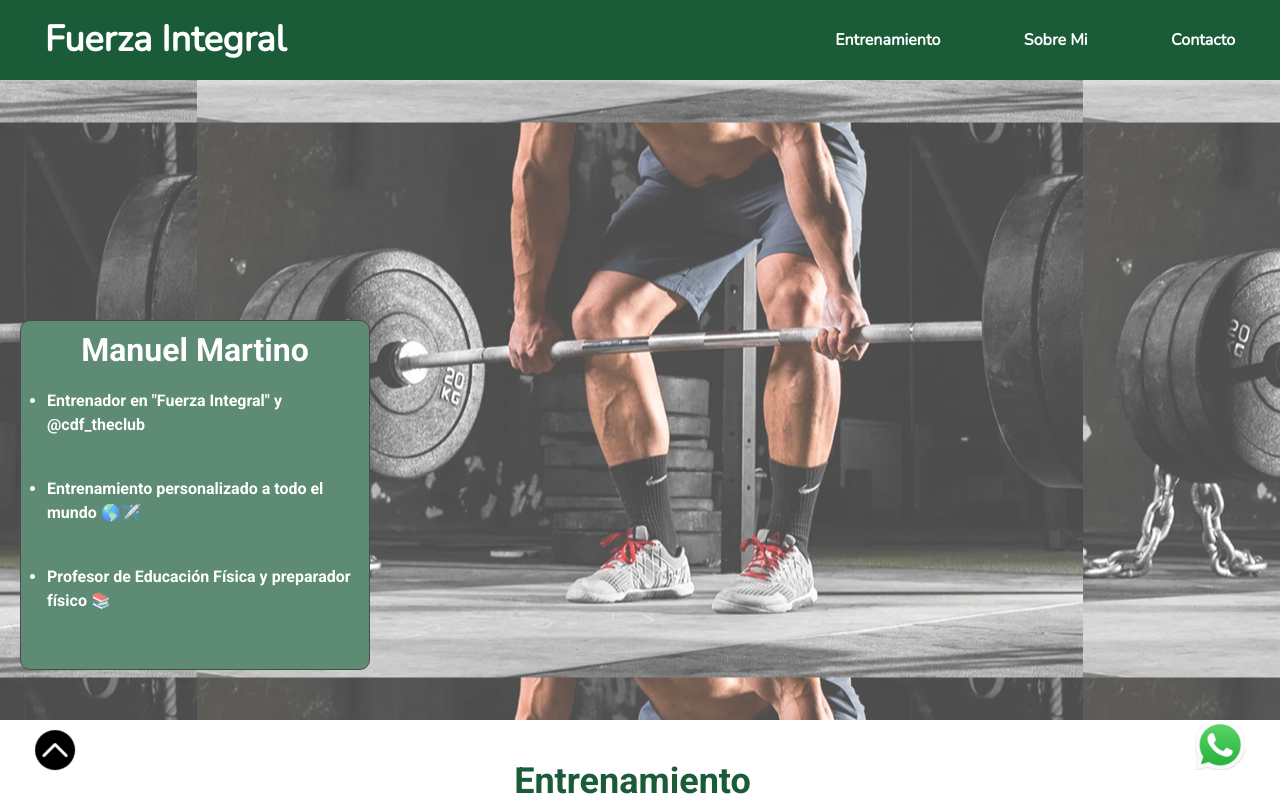
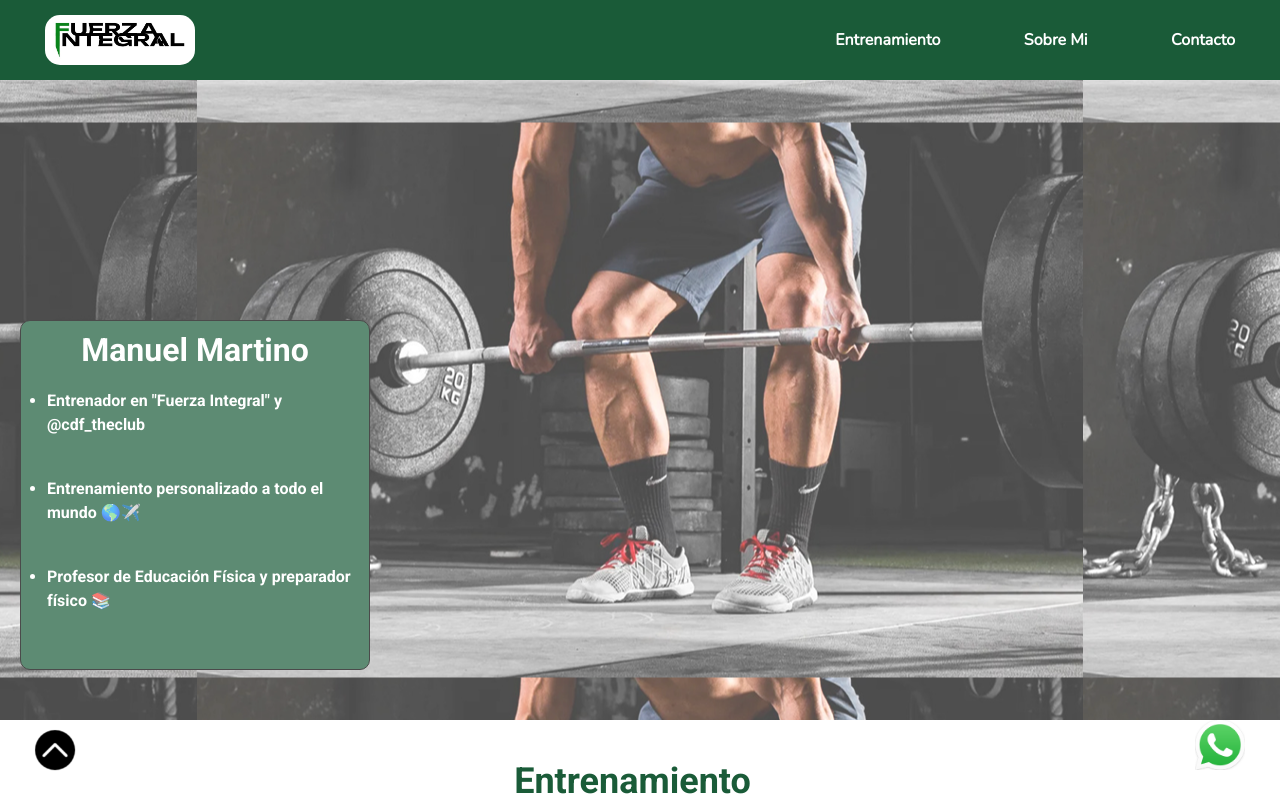
Before and after one commit to UlisesRos/pefManuelMartino, a React (Create React App) app: page / in a window 1280 px wide. Shown: the top 800 px of the page. Built offline with nearby package versions, Linux system fonts and the light colour scheme.

Commit message:
Nuevo Icono

```diff
--- a/src/components/Navbar/NavBar.js
+++ b/src/components/Navbar/NavBar.js
@@ -1,6 +1,8 @@
-import { Box, Flex, Heading, Image, Link } from "@chakra-ui/react";
+import { Box, Flex, Image, Link } from "@chakra-ui/react";
 import { useState } from "react";
-import "../../css/navBar.css"
+import "../../css/navBar.css";
+import iconoFuerza from "../../img/FuerzaIntegral.jfif"
+import iconoFuerzaB from "../../img/iconoFuerzaB.jfif"
 import MenuDesplegable from "./MenuDesplegable";
 import iconHamb from "../../img/menu.png"
 import iconCruz from "../../img/close.png"
@@ -29,13 +31,12 @@ const Navbar = () => {
                 justify="space-between"
                 align="center"
                 >
-                <Heading
-                    fontFamily="--second-font"
-                    fontWeight="bold"
-                    color="--white-color"
+                <Image
+                    width="150px"
+                    height="50px"
+                    borderRadius="15px"
+                    src={iconoFuerza}/
                     >
-                    Fuerza Integral
-                </Heading>
                 <Box
                     display={["block", "block", "none"]}
                     >
```
Also changed, not shown: src/img/FuerzaIntegral.jfif (added), src/img/iconoFuerzaB.jfif (added).
